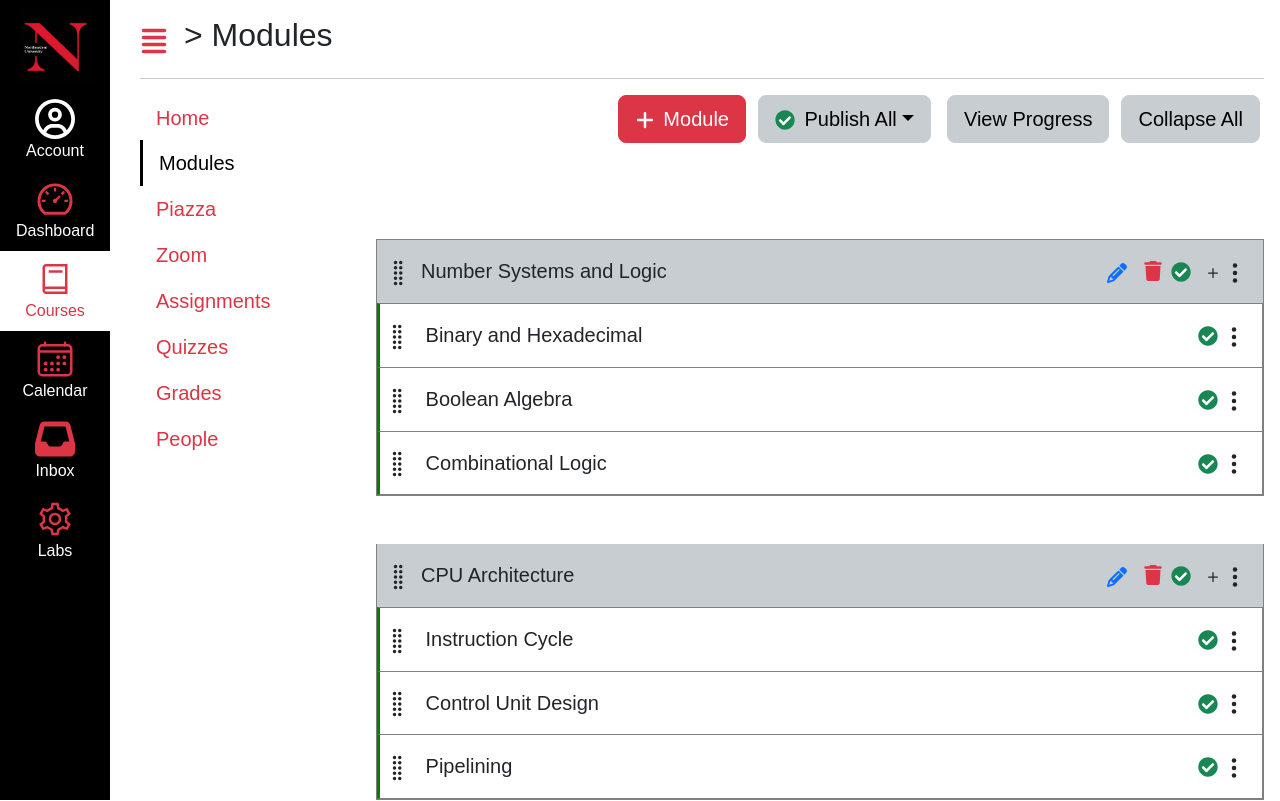
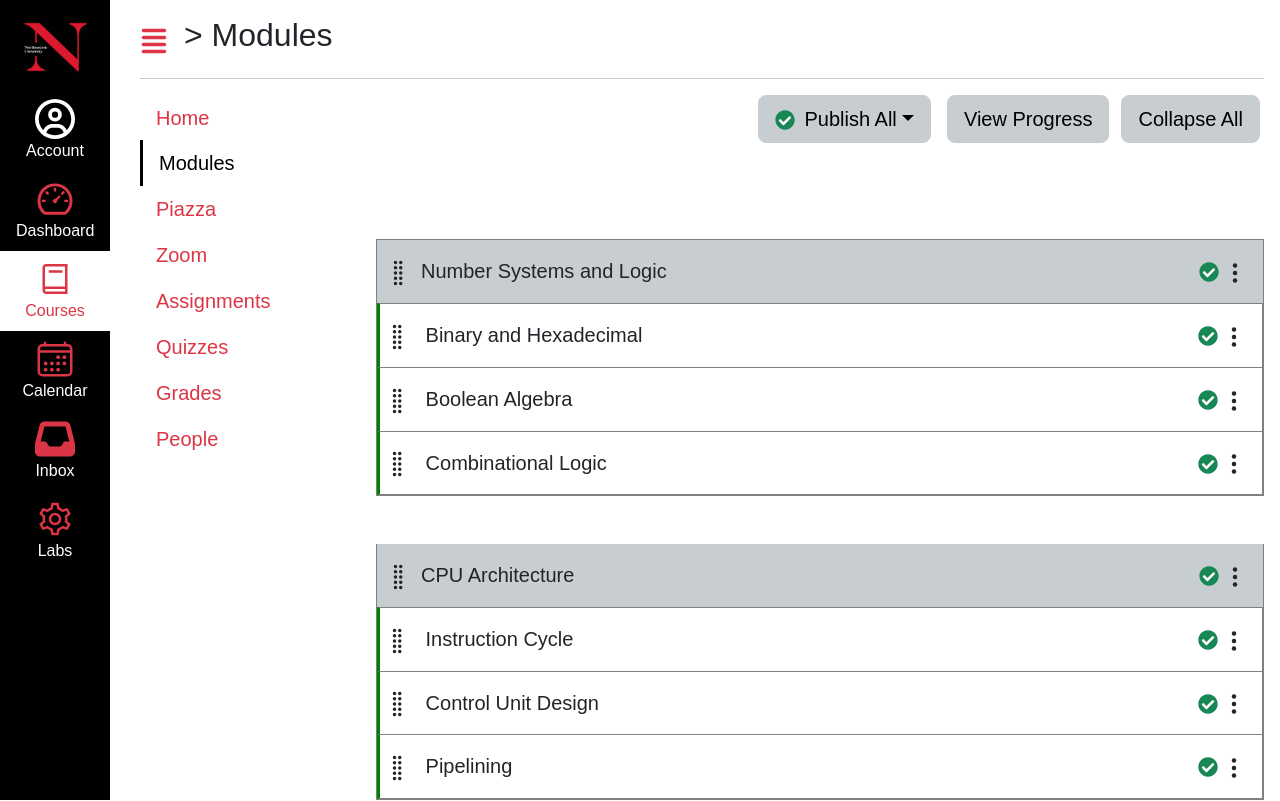
Before and after one commit to teja1412-hub/kambaz-next-js, a Next.js app: page /Courses/1/Modules in a window 1280 px wide. Shown: the top 801 px of the page. Built offline with nearby package versions, Linux system fonts and the light colour scheme; no server answers.

Commit message:
Give create, update, edit access to only faculty

```diff
--- a/app/(Kambaz)/Courses/[cid]/Modules/ModuleControlButtons.tsx
+++ b/app/(Kambaz)/Courses/[cid]/Modules/ModuleControlButtons.tsx
@@ -5,6 +5,8 @@
 import { FaPencil } from "react-icons/fa6";
 import LessonEditor from "./LessonEditor";
 import { useState } from "react";
+import { RootState } from "../../../store";
+import { useSelector } from "react-redux";
 
 export default function ModuleControlButtons({
   moduleId,
@@ -19,9 +21,14 @@
 }) {
   const [showLessonModal, setShowLessonModal] = useState(false);
   const [lessonName, setLessonName] = useState("");
+  const { currentUser } = useSelector(
+    (state: RootState) => state.accountReducer
+  ) as { currentUser: any };
 
   return (
     <div className="float-end">
+      {currentUser?.role === "FACULTY" && (
+        <>
           <FaPencil
             onClick={() => editModule(moduleId)}
             className="text-primary me-3"
@@ -30,12 +37,19 @@
             className="text-danger me-2 mb-1"
             onClick={() => deleteModule(moduleId)}
           />
+        </>
+      )}
       <GreenCheckmark />
+
+      {currentUser?.role === "FACULTY" && (
+        <>
           <BsPlus
             className="ms-2"
             style={{ cursor: "pointer" }}
             onClick={() => setShowLessonModal(true)}
           />
+        </>
+      )}
       <IoEllipsisVertical className="fs-4" />
 
       <LessonEditor
--- a/app/(Kambaz)/Courses/[cid]/Modules/ModulesControls.tsx
+++ b/app/(Kambaz)/Courses/[cid]/Modules/ModulesControls.tsx
@@ -3,6 +3,8 @@
 import { FaBan, FaPlus } from "react-icons/fa6";
 import GreenCheckmark from "./GreenCheckmark";
 import ModuleEditor from "./ModuleEditor";
+import { RootState } from "../../../store";
+import { useSelector } from "react-redux";
 
 export default function ModulesControls({
   moduleName,
@@ -17,9 +19,14 @@
 
   const handleClose = () => setShow(false);
   const handleShow = () => setShow(true);
+  const { currentUser } = useSelector(
+    (state: RootState) => state.accountReducer
+  ) as { currentUser: any };
 
   return (
     <div id="wd-modules-controls" className="d-flex flex-wrap justify-content-end gap-2 mb-0">
+      {currentUser?.role === "FACULTY" && (
+        <>
           <Button
             variant="danger"
             size="lg"
@@ -30,7 +37,8 @@
             <FaPlus className="position-relative me-2" style={{ bottom: "1px" }} />
             Module
           </Button>
-
+        </>
+      )}
       <Dropdown className="float-end me-2">
         <DropdownToggle variant="secondary" size="lg" id="wd-publish-all-btn">
           <GreenCheckmark /> Publish All
```
Also changed, not shown: app/(Kambaz)/Courses/[cid]/Assignments/AssignmentControlButtons.tsx (+14 -6 lines), app/(Kambaz)/Courses/[cid]/Assignments/AssignmentControls.tsx (+9 -1 lines), app/(Kambaz)/Courses/[cid]/Assignments/SubAssignmentControlButtons.tsx (+15 -5 lines). Lines whose indentation alone changed are shown as unchanged.
